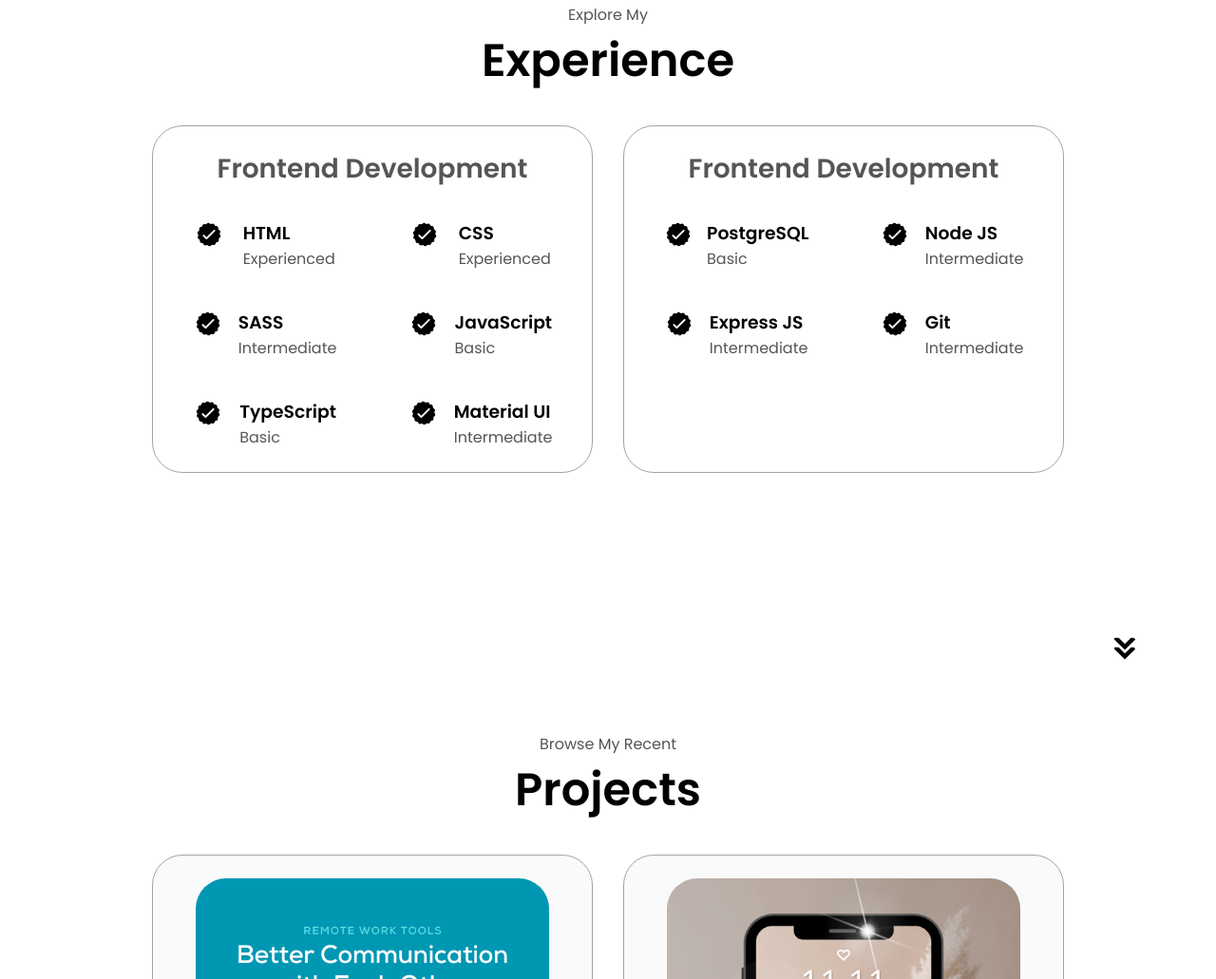
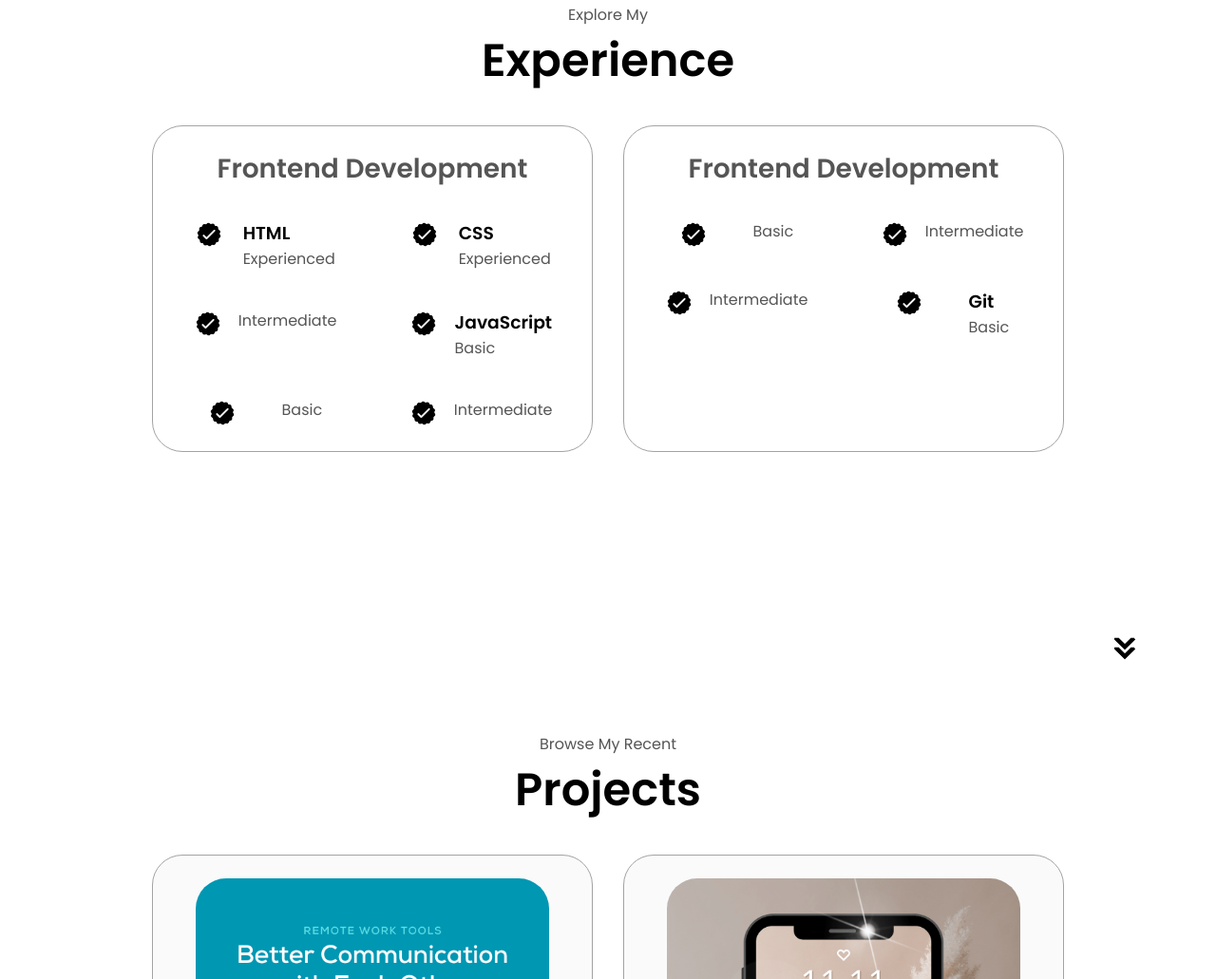
Before and after one commit to astupar97/portfolio-website-practice, a plain HTML site: page index.html in a window 1280 px wide. Shown: the part 1693-2724 px from the top of the page at 95% size. Drawn offline with Linux system fonts and the light colour scheme.

Commit message:
Update index.html

```diff
--- a/index.html
+++ b/index.html
@@ -159,7 +159,7 @@
                   class="icon"
                 />
                 <div>
-                  <h3>SASS</h3>
+                  <h3></h3>
                   <p>Intermediate</p>
                 </div>
               </article>
@@ -181,7 +181,7 @@
                   class="icon"
                 />
                 <div>
-                  <h3>TypeScript</h3>
+                  <h3></h3>
                   <p>Basic</p>
                 </div>
               </article>
@@ -192,7 +192,7 @@
                   class="icon"
                 />
                 <div>
-                  <h3>Material UI</h3>
+                  <h3></h3>
                   <p>Intermediate</p>
                 </div>
               </article>
@@ -208,7 +208,7 @@
                   class="icon"
                 />
                 <div>
-                  <h3>PostgreSQL</h3>
+                  <h3></h3>
                   <p>Basic</p>
                 </div>
               </article>
@@ -219,7 +219,7 @@
                   class="icon"
                 />
                 <div>
-                  <h3>Node JS</h3>
+                  <h3></h3>
                   <p>Intermediate</p>
                 </div>
               </article>
@@ -230,7 +230,7 @@
                   class="icon"
                 />
                 <div>
-                  <h3>Express JS</h3>
+                  <h3></h3>
                   <p>Intermediate</p>
                 </div>
               </article>
@@ -242,7 +242,7 @@
                 />
                 <div>
                   <h3>Git</h3>
-                  <p>Intermediate</p>
+                  <p>Basic</p>
                 </div>
               </article>
             </div>
```
